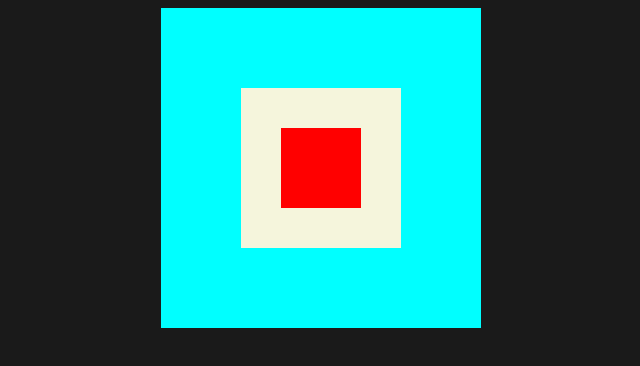
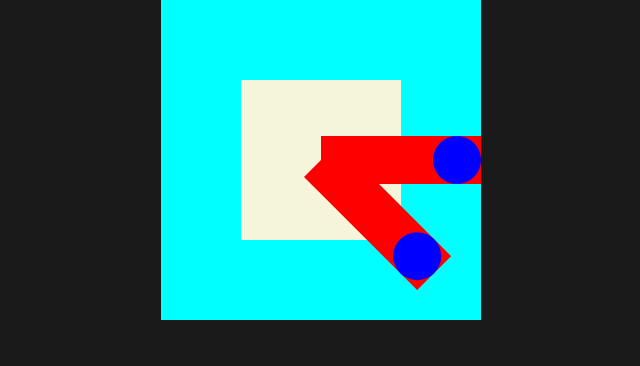
Before and after one commit to Pellemasi/circularSelection3D, a plain HTML site: page index.html in a window 1280 px wide. Shown: the whole page, without its empty margins (319-959 px from the left). Drawn offline with Linux system fonts and the light colour scheme.

Commit message:
rotation base done

```diff
--- a/index.html
+++ b/index.html
@@ -5,13 +5,21 @@
     <meta charset="UTF-8" />
     <meta http-equiv="X-UA-Compatible" content="IE=edge" />
     <meta name="viewport" content="width=device-width, initial-scale=1.0" />
-    <title>Document</title>
+    <title>3D Selection wheel</title>
   </head>
   <body>
     <div class="WheelContainer">
       <div class="rotator">
-        <div class="link1container"></div>
+        <div class="center1pivit">
+          <div class="link1container"><div class="link1bubble"></div></div>
+
       </div>
+
+      <div class="center2pivit">
+        <div class="link2container"><div class="link2bubble"></div></div>
+
+    </div>
+
     </div>
   </body>
 </html>
--- a/styles.scss
+++ b/styles.scss
@@ -2,6 +2,9 @@ body {
   background-color: rgb(26, 26, 26);
   display: flex;
   place-content: center;
+  --bubbleSize: 3rem;
+  --radiusSize: 7rem;
+  margin: 0;
 }
 
 .WheelContainer {
@@ -22,10 +25,58 @@ body {
   background-color: beige;
   width: 50%;
   height: 50%;
+  margin: 0;
+  .center1rotator {
+    display: flex;
+    place-content: left; //control vertical alignement
+    align-items: center; //control horizontal alignement
+    position: absolute;
+    background-color: green;
+  }
 }
 
-.link1container {
-  background-color: red;
-  width: 50%;
-  height: 50%;
+.center1pivit {
+  display: flex;
+  place-content: left; //control vertical alignement
+  align-items: center; //control horizontal alignement
+  position: absolute;
+  background-color: green;
+
+  .link1container {
+    position: absolute;
+    background-color: red;
+    .link1bubble {
+      width: 2rem;
+      height: 2rem;
+      background-color: blue;
+      float: right;
+      margin-left: var(--radiusSize);
+      border-radius: 2em;
+      width: var(--bubbleSize);
+      height: var(--bubbleSize);
+    }
+  }
 }
+
+.center2pivit {
+  display: flex;
+  place-content: left; //control vertical alignement
+  align-items: center; //control horizontal alignement
+  position: absolute;
+  background-color: green;
+  transform: rotate(45deg);
+  .link2container {
+    position: absolute;
+    background-color: red;
+    .link2bubble {
+      width: 2rem;
+      height: 2rem;
+      background-color: blue;
+      float: right;
+      margin-left: var(--radiusSize);
+      border-radius: 2em;
+      width: var(--bubbleSize);
+      height: var(--bubbleSize);
+    }
+  }
+}
```
Also changed, not shown: styles.css, 1 other file.
